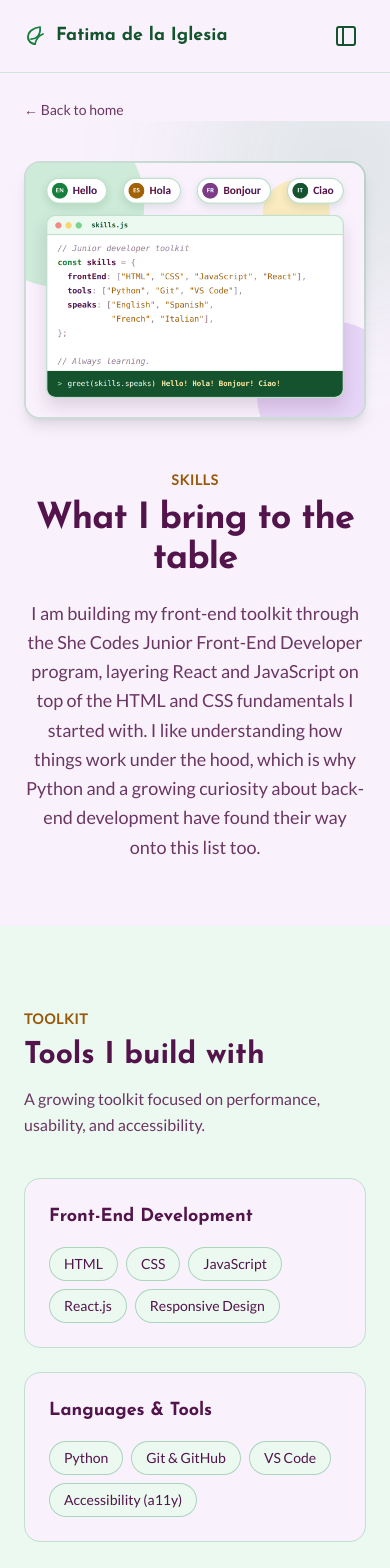
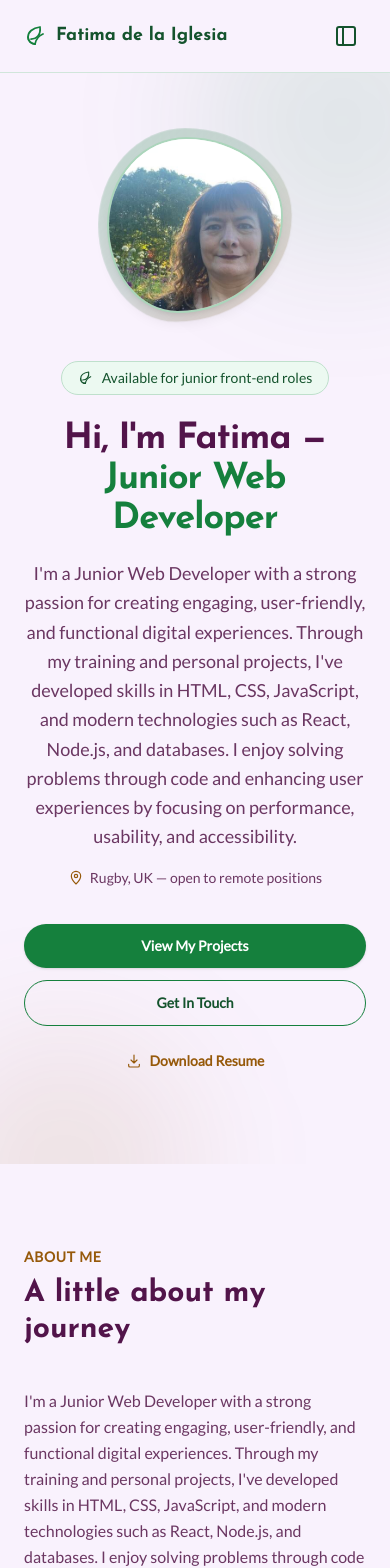
Before and after one commit to FatimadelaIglesia/new-portfolio, a Next.js app: page / in a window 390 px wide. Shown: the top 1568 px of the page. Built offline with nearby package versions, Linux system fonts and the light colour scheme.

Commit message:
Update page.tsx

```diff
--- a/src/app/page.tsx
+++ b/src/app/page.tsx
@@ -1,112 +1,21 @@
-import type { Metadata } from "next";
-import Image from "next/image";
-import Link from "next/link";
+import About from "@/components/About";
+import Contact from "@/components/Contact";
+import Hero from "@/components/Hero";
 import Navbar from "@/components/Navbar";
 import Footer from "@/components/Footer";
-import CtaBanner from "@/components/CtaBanner";
-import { skills } from "@/lib/data";
+import Projects from "@/components/Projects";
+import Skills from "@/components/Skills";
 
-export const metadata: Metadata = {
-  title: "Skills",
-  description:
-    "The tools Fatima de la Iglesia builds with: HTML, CSS, JavaScript, React and Python, plus the four languages she speaks.",
-};
-
-export default function SkillsPage() {
+export default function Home() {
   return (
     <>
       <Navbar />
       <main className="flex-1">
-        <div className="mx-auto max-w-[76rem] px-6 pt-6 sm:px-8">
-          <Link
-            href="/"
-            className="inline-flex items-center gap-1.5 text-sm font-medium text-text-muted transition-colors hover:text-primary"
-          >
-            {"\u2190"} Back to home
-          </Link>
-        </div>
-
-        <section className="relative overflow-hidden px-6 pt-10 pb-16 sm:px-8 sm:pt-16">
-          <div
-            aria-hidden="true"
-            className="pointer-events-none absolute -top-24 -right-24 h-72 w-72 rounded-full bg-primary/10 blur-3xl sm:h-96 sm:w-96"
-          />
-          <div className="relative mx-auto flex max-w-6xl flex-col-reverse items-center gap-12 lg:flex-row lg:justify-between">
-            <div className="max-w-xl text-center lg:text-left">
-              <span className="text-sm font-semibold uppercase tracking-wider text-accent">
-                Skills
-              </span>
-              <h1 className="mt-2 font-heading text-4xl font-bold tracking-tight text-text sm:text-5xl">
-                What I bring to the table
-              </h1>
-              <p className="mt-5 text-lg leading-relaxed text-text-muted">
-                I am building my front-end toolkit through the She Codes
-                Junior Front-End Developer program, layering React and
-                JavaScript on top of the HTML and CSS fundamentals I started
-                with. I like understanding how things work under the hood,
-                which is why Python and a growing curiosity about back-end
-                development have found their way onto this list too.
-              </p>
-            </div>
-            <div className="relative shrink-0 overflow-hidden rounded-2xl border-2 border-primary/20 shadow-lg">
-              <Image
-                src="/skills-graphic.png"
-                alt="Code editor listing HTML, CSS, JavaScript, React, Python and Git, with greetings in English, Spanish, French and Italian"
-                width={480}
-                height={360}
-                priority
-                className="object-cover"
-              />
-            </div>
-          </div>
-        </section>
-
-        <section className="bg-surface px-6 py-20 sm:px-8">
-          <div className="mx-auto max-w-6xl">
-            <div className="max-w-2xl">
-              <span className="text-sm font-semibold uppercase tracking-wider text-accent">
-                Toolkit
-              </span>
-              <h2 className="mt-2 font-heading text-3xl font-bold text-text sm:text-4xl">
-                Tools I build with
-              </h2>
-              <p className="mt-3 text-base leading-relaxed text-text-muted">
-                A growing toolkit focused on performance, usability, and
-                accessibility.
-              </p>
-            </div>
-            <div className="mt-10 grid gap-6 sm:grid-cols-2">
-              {Object.entries(skills).map(([category, items]) => (
-                <div
-                  key={category}
-                  className="rounded-2xl border border-border bg-background p-6 transition-shadow hover:shadow-md"
-                >
-                  <h3 className="font-heading text-lg font-semibold text-primary-dark">
-                    {category}
-                  </h3>
-                  <ul className="mt-4 flex flex-wrap gap-2">
-                    {items.map((item) => (
-                      <li
-                        key={item}
-                        className="rounded-full border border-primary/30 bg-surface px-3.5 py-1.5 text-sm font-medium text-text transition-colors hover:border-primary hover:text-primary-dark"
-                      >
-                        {item}
-                      </li>
-                    ))}
-                  </ul>
-                </div>
-              ))}
-            </div>
-          </div>
-        </section>
-
-        <div className="pt-20">
-          <CtaBanner
-            title="Want to see these skills in action?"
-            text="My projects put HTML, CSS, JavaScript and React to work. Browse the code on GitHub and see how I build."
-            primary={{ label: "Explore my projects", href: "/projects" }}
-          />
-        </div>
+        <Hero />
+        <About />
+        <Skills />
+        <Projects />
+        <Contact />
       </main>
       <Footer />
     </>
```
